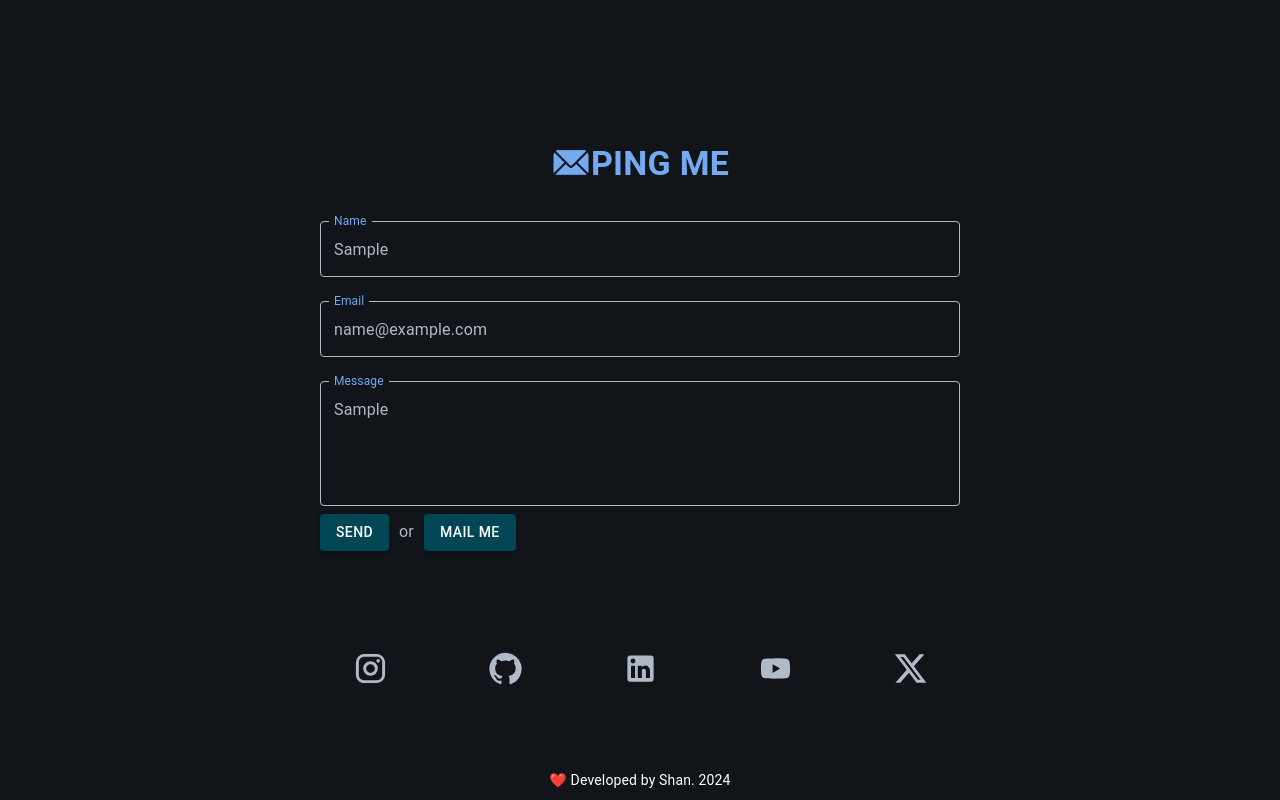
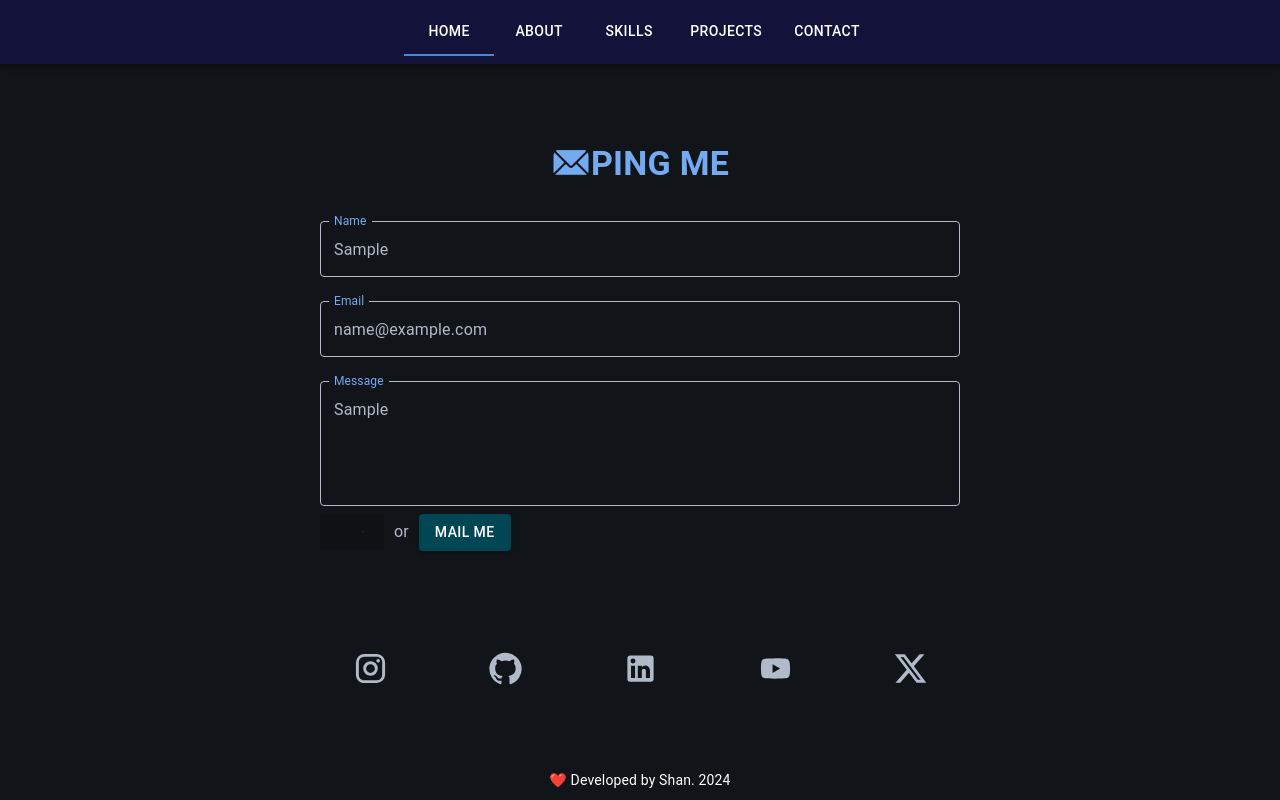
Before and after one commit to shan345/portfolio, a React (Create React App) app: page / in a window 1280 px wide. Both pictures are taken after typing "Sample", "name@example.com", "Sample" into the empty fields and a click on the button "SEND". Shown: the part 2283-3083 px from the top of the page. Built offline with nearby package versions, Linux system fonts and the light colour scheme; no server answers.

Commit message:
circulalr

```diff
--- a/src/components/Contact.jsx
+++ b/src/components/Contact.jsx
@@ -12,9 +12,13 @@ import LinkedInIcon from '@mui/icons-material/LinkedIn';
 import Dialog from '@mui/material/Dialog';
 import DialogContent from '@mui/material/DialogContent';
 import DialogActions from '@mui/material/DialogActions';
+import { CircularProgress } from '@mui/material';
+
 
 const ContactForm = () => {
   const [showSuccessDialog, setShowSuccessDialog] = useState(false);
+  const [isSubmitting, setIsSubmitting] = useState(false);
+
   const [formData, setFormData] = useState({
     name: '',
     email: '',
@@ -31,10 +35,12 @@ const ContactForm = () => {
 
   const handleSubmit = async (e) => {
     e.preventDefault();
+    setIsSubmitting(true);
     try {
       await axios.post('https://portfolio-server-ruby.vercel.app/send-email', formData);
       setShowSuccessDialog(true); // Show the success dialog
       setFormData({ name: '', email: '', message: '' }); // Clear form fields
+      setIsSubmitting(false);
     } catch (error) {
       console.error('Error sending message:', error);
       alert('Failed to send message. Please try again later.');
@@ -83,8 +89,8 @@ const ContactForm = () => {
                     sx={{ '& .MuiOutlinedInput-root': { '& fieldset': { borderColor: '#B0BAC9' }, '&:hover fieldset': { borderColor: '#ffffff' }, '&.Mui-focused fieldset': { borderColor: '#1B324B' }, }, }}
                   />
                   <Box display="flex" flexDirection="row" alignItems="center">
-                    <Button type="submit" variant="contained" color="primary">
-                      Send
+                    <Button type="submit" variant="contained" color="primary" disabled={isSubmitting}>
+                      {isSubmitting ? <CircularProgress size={24} color="primary" /> : 'Send'}
                     </Button>
                     <Typography color="text.primary" ml="10px" mr="10px" >or</Typography>
                     <Link href="mailto:jamnishan345@gmail.com"><Button variant="contained" color="primary">
```
